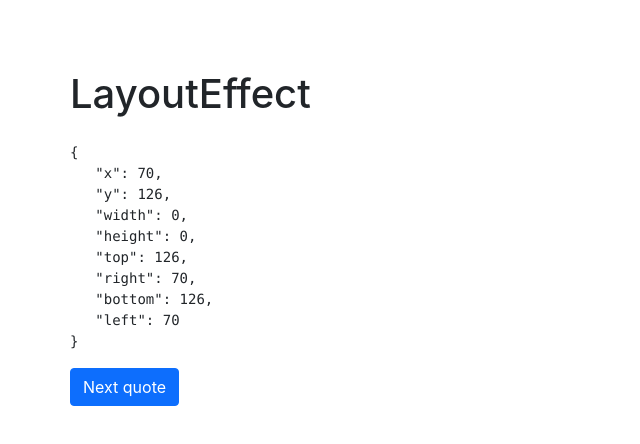
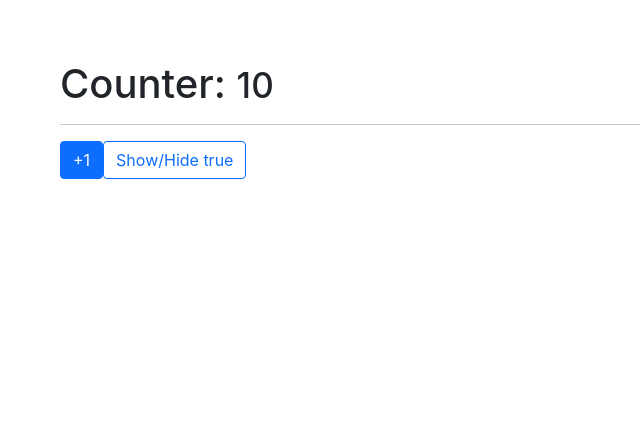
Before and after one commit to CarupanoDev/hooks-app, a React (Vite) app: page / in a window 1280 px wide. Shown: the top 444 px of the page, without its empty margins (0-640 px from the left). Built offline with nearby package versions, Linux system fonts and the light colour scheme; no server answers.

Commit message:
117. Memo - React Method

```diff
--- /dev/null
+++ b/src/components/06-memos/Memorize.tsx
@@ -0,0 +1,34 @@
+import '../02-useEffect/effects.css'
+import { useCounter } from "../../hooks/useCounter"
+import { Small } from "./Small"
+import { useState } from "react"
+
+export const Memorize = () => {
+
+  const {state, increment} = useCounter(10)
+
+  const [show, setShow] = useState(true)
+
+  return(
+    <div>
+      <h1>Counter: <Small value={state}/> </h1>
+      <hr/>
+
+      <button
+        className="btn btn-primary"
+        onClick={increment}
+      >
+        +1
+      </button>
+
+      <button
+        className="btn btn-outline-primary ml-3"
+        onClick={() => {
+          setShow(!show)
+        }}
+      >
+          Show/Hide {JSON.stringify( show )}
+      </button>
+    </div>
+  )
+}
--- /dev/null
+++ b/src/components/06-memos/Small.tsx
@@ -0,0 +1,11 @@
+import {memo} from "react"
+
+export const Small = memo(({value}) => {
+
+  console.log("I'm calling myself again 😔")
+
+  return(
+    <small>{value}</small>
+  )
+}
+)
--- a/src/main.tsx
+++ b/src/main.tsx
@@ -10,11 +10,12 @@ import './index.css'
 // import { MultipleCustomHooks } from "./components/03-examples/MultipleCustomHooks"
 // import { FocusScreen } from "./components/04-useRef/FocusScreen"
 // import { RealExampleRef } from "./components/04-useRef/RealExampleRef"
-import { Layout } from "./components/05-useLayouEffect/Layout"
+// import { Layout } from "./components/05-useLayouEffect/Layout"
+import { Memorize } from "./components/06-memos/Memorize"
 
 ReactDOM.render(
   <React.StrictMode>
-    <Layout/>
+    <Memorize/>
   </React.StrictMode>,
   document.getElementById('root')
 )
```
